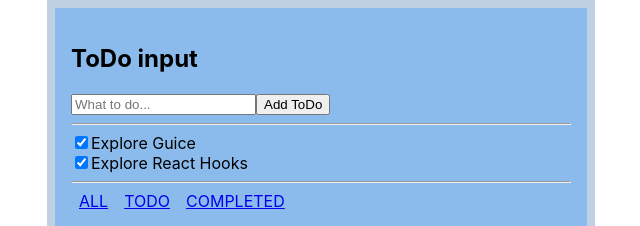
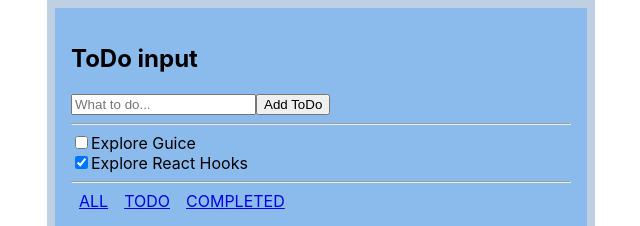
Before and after one commit to khazaddoom/todos-hooks, a React (Create React App) app: page / in a window 1280 px wide. Shown: the top 226 px of the page, without its empty margins (319-959 px from the left). Built offline with nearby package versions, Linux system fonts and the light colour scheme.

Commit message:
hooks with state

```diff
--- a/src/components/ToDo.js
+++ b/src/components/ToDo.js
@@ -1,16 +1,20 @@
-import React from 'react'
+import React, { useEffect } from 'react'
 // import './ToDo.css';
 
 export default function ToDo({todo}) {
+
+    useEffect(() => {
+        console.log('called', todo.id)
+    }, [todo.text])
 
     return (
 
             <div className="page">
                 <div className="page__toggle">
                 <label className="toggle">
-                    <input className="toggle__input" type="checkbox" checked />
+                    <input className="toggle__input" type="checkbox" checked={todo.isCompleted} />
                     <span className="toggle__label">
-                        <span className="toggle__text">{todo}</span>
+                        <span className="toggle__text">{todo.text}</span>
                     </span>
                 </label>
                 </div>
--- a/src/components/ToDos.js
+++ b/src/components/ToDos.js
@@ -3,9 +3,19 @@ import ToDo from './ToDo'
 import React from 'react'
 
 export default function ToDos() {
-    const [todos, setToDos] = React.useState(['Explore Guice', 'Explore React Hooks'])
+    const [todos, setToDos] = React.useState([
+        {
+            id: 1,
+            text: 'Explore Guice',
+            isCompleted: false
+        },
+        {
+            id: 2,
+            text: 'Explore React Hooks',
+            isCompleted: true
+        }])
 
     return (
-        todos.map(todo => <ToDo todo={todo}/>)
+        todos.map(todo => <ToDo key={todo.id} todo={todo}/>)
     );
 }
```
